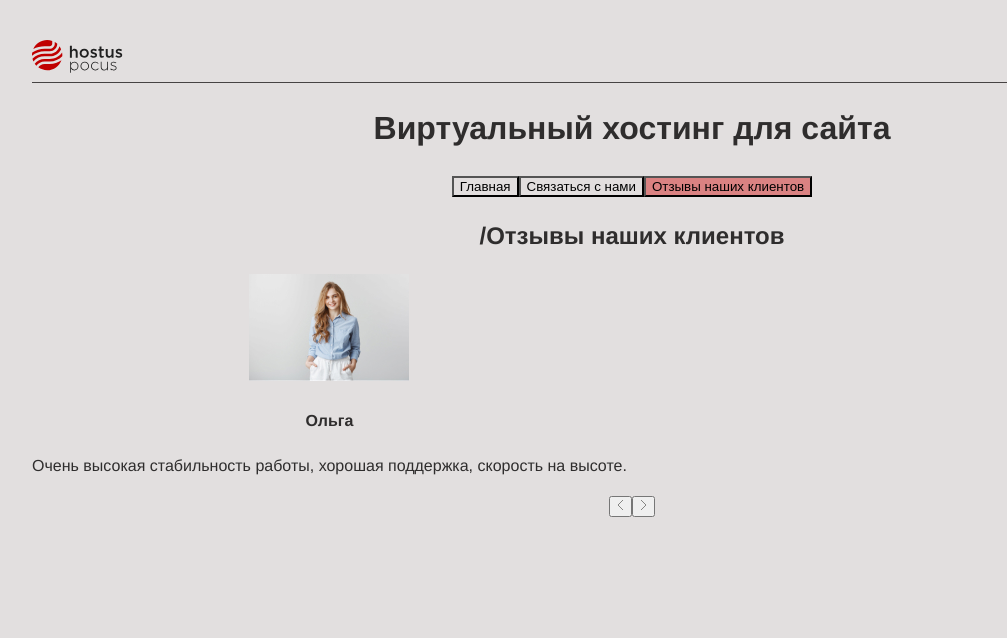
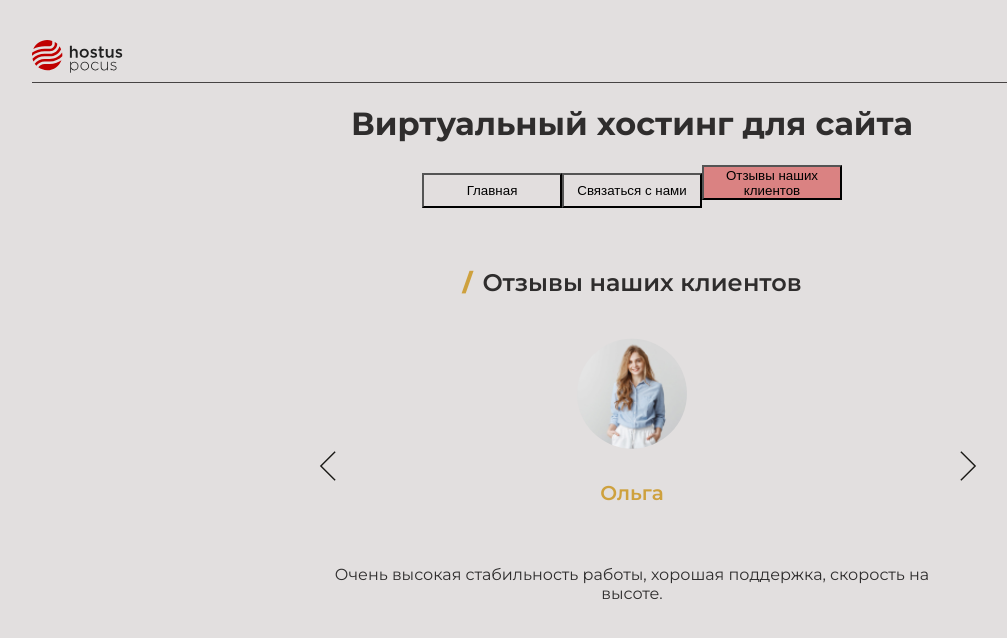
Before and after one commit to olesyakrayanskaya/react-app, a React (Vite) app in the folder react-app/: page / in a window 1280 px wide. Both pictures are taken after a click on the button "Отзывы наших клиентов". Shown: the top 638 px of the page, without its empty margins (8-1015 px from the left). Built offline with nearby package versions, Linux system fonts and the light colour scheme.

Commit message:
reviews styles

```diff
--- a/react-app/index.html
+++ b/react-app/index.html
@@ -1,9 +1,15 @@
-<!doctype html>
+<!DOCTYPE html>
 <html lang="ru">
     <head>
         <meta charset="UTF-8" />
         <meta name="viewport" content="width=device-width, initial-scale=1.0" />
-    <link rel="shortcut icon" href="/favicon.ico" type="image/x-icon">
+        <link rel="shortcut icon" href="/favicon.ico" type="image/x-icon" />
+        <link rel="preconnect" href="https://fonts.googleapis.com" />
+        <link rel="preconnect" href="https://fonts.gstatic.com" crossorigin />
+        <link
+            href="https://fonts.googleapis.com/css2?family=Montserrat:ital,wght@0,100..900;1,100..900&display=swap"
+            rel="stylesheet"
+        />
         <title>Хостинг для сайта</title>
     </head>
     <body>
--- a/react-app/package.json
+++ b/react-app/package.json
@@ -11,6 +11,7 @@
   },
   "dependencies": {
     "react": "^18.2.0",
+    "react-css-modules": "^4.7.11",
     "react-dom": "^18.2.0"
   },
   "devDependencies": {
--- a/react-app/src/components/Button/Button.module.css
+++ b/react-app/src/components/Button/Button.module.css
@@ -1,7 +1,11 @@
 .Btn {
   background-color: #e2dede;
+  height: 35px;
+  width: 140px;
 }
 
 .Btn_active {
   background-color: #da8282;
+  height: 35px;
+  width: 140px;
 }
--- a/react-app/src/components/Reviews/Reviews.jsx
+++ b/react-app/src/components/Reviews/Reviews.jsx
@@ -47,6 +47,7 @@ function Reviews() {
                                 className={classes.Reviews__photo}
                                 src={photo}
                                 alt={`Фото клиента с именем ${name}.`}
+                                width={170}
                             />
                             <h4 className={classes.Reviews__name}>{name}</h4>
                             <p className={classes.Reviews__text}>{text}</p>
@@ -56,7 +57,7 @@ function Reviews() {
             </div>
             <div className={classes.Rewiews__btns}>
                 <button
-                    className={classes.Reviews__btn}
+                    className={`${classes.Reviews__btn} ${classes.Reviews__btn_prev}`}
                     onClick={() =>
                         setCurrentIndex((prevState) => prevState - 1)
                     }
@@ -65,10 +66,11 @@ function Reviews() {
                         className={classes.Reviews__arrow}
                         src={prev}
                         alt="Стрелка слайдера предыдущий слайд."
+                        width={20}
                     />
                 </button>
                 <button
-                    className={classes.Reviews__btn}
+                    className={`${classes.Reviews__btn} ${classes.Reviews__btn_next}`}
                     onClick={() =>
                         setCurrentIndex((prevState) => prevState + 1)
                     }
@@ -77,6 +79,7 @@ function Reviews() {
                         className={classes.Reviews__arrow}
                         src={next}
                         alt="Стрелка слайдера следующий слайд."
+                        width={20}
                     />
                 </button>
             </div>
--- a/react-app/src/components/Reviews/Reviews.module.css
+++ b/react-app/src/components/Reviews/Reviews.module.css
@@ -1,7 +1,67 @@
 .Reviews {
+  position: relative;
+  margin-top: 60px;
   text-align: center;
+}
+
+.Reviews__title {
+  margin-bottom: 40px;
+  font-size: 24px;
+  font-weight: 600;
+}
+
+.Reviews__slash {
+  margin-right: 10px;
+  font-size: 24px;
+  font-weight: 800;
+  color: #cea13e;
 }
 
 .Rewiews__content {
   display: flex;
+  justify-content: center;
+  align-items: center;
 }
+
+.Reviews__photo{
+  -o-object-position: center;
+     object-position: center;
+  -o-object-fit: contain;
+     object-fit: contain;
+  -webkit-clip-path: circle(38%);
+          clip-path: circle(38%);
+}
+
+.Reviews__name {
+  font-size: 20px;
+  font-weight: 600;
+  color: #cea13e;
+}
+
+.Reviews__text {
+  margin-top: 60px;
+  max-width: 600px;
+}
+
+.Reviews__btn {
+  position: absolute;
+  top: 180px;
+  border: transparent;
+  background-color: transparent;
+  cursor: pointer;
+}
+
+.Reviews__btn_prev {
+  left: calc(50% - 320px)
+}
+
+.Reviews__btn_next {
+  left: calc(50% + 320px)
+}
+
+.Reviews__arrow {
+  -o-object-fit: contain;
+     object-fit: contain;
+  -o-object-position: center;
+     object-position: center;
+}
--- a/react-app/src/index.css
+++ b/react-app/src/index.css
@@ -1,8 +1,8 @@
 :root {
-  font-family: Helvetica, Arial, sans-serif;
-  line-height: 1.5;
-  font-weight: 400;
-
   color: rgba(19, 18, 18, 0.87);
   background-color: #e2dfdf;
+  font-family: "Montserrat", sans-serif;
+  font-optical-sizing: auto;
+  font-weight: 400;
+  font-style: normal;
 }
```
Also changed, not shown: 1 other file (tests, documents, lock files or other folders). Lines whose indentation alone changed are shown as unchanged.
